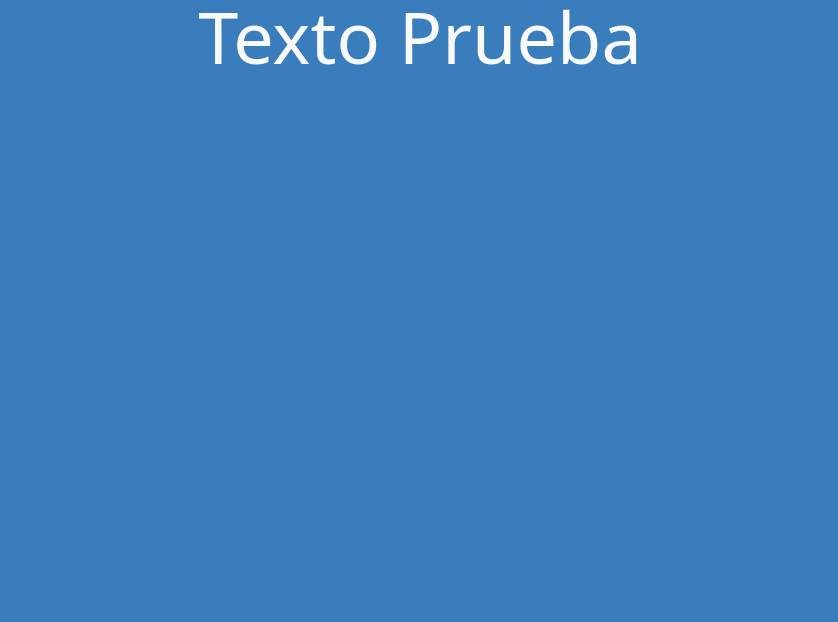
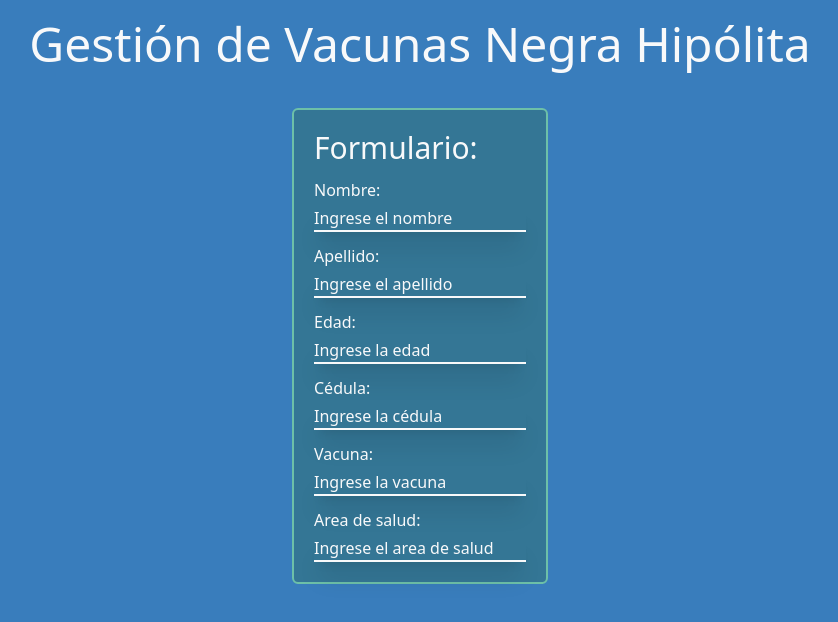
Before and after one commit to Jesus-Ort/Gestion-NH, a Vue app in the folder Frontend/: page / in a window 1280 px wide. Shown: the top 622 px of the page, without its empty margins (220-1058 px from the left). Built offline with nearby package versions, Linux system fonts and the light colour scheme.

Commit message:
version: 0.0.0.1 Frontend: Componente formulario realizado ( formato de prueba)
Backend: 0

```diff
--- a/Frontend/src/App.vue
+++ b/Frontend/src/App.vue
@@ -1,9 +1,10 @@
 <script setup>
-
+  import FormularioComponent from './components/FormularioComponent.vue';
 </script>
 
 <template>
-  <h1 class="text-medic-white-500 text-center text-7xl" >Texto Prueba</h1>
+  <h1 class="text-medic-white-500 text-center text-5xl mt-5" >Gestión de Vacunas Negra Hipólita</h1>
+  <FormularioComponent></FormularioComponent>
 </template>
 
 <style scoped>
--- a/Frontend/src/assets/main.css
+++ b/Frontend/src/assets/main.css
@@ -75,6 +75,6 @@
     --color-medic-coral-950: #240a00;
 }
 
-*{
+body{
     background-color: var(--color-medic-blue-400);
 }
--- /dev/null
+++ b/Frontend/src/components/FormularioComponent.vue
@@ -0,0 +1,61 @@
+<style scoped></style>
+
+<template>
+    <!-- Formulario para vacunar -->
+    <div class=" bg-medic-green-700/40 mx-auto p-5 mt-10
+    border-2 border-medic-green-400 rounded-md flex flex-col gap-3 w-64 ">
+
+        <p class="text-medic-white-500 text-3xl">Formulario:</p>
+
+        <!-- Nombre -->
+        <div class="flex flex-col gap-1">
+            <label for="Nombre" class="text-medic-white-500">Nombre: </label>
+            <input type="text"  name="Nombre" id="Nombre"
+            placeholder="Ingrese el nombre"
+            class="text-medic-white-500 outline-0 placeholder:text-medic-white-500 border-b-2 shadow-xl">
+        </div>
+
+        <!-- Apellido -->
+        <div class="flex flex-col gap-1">
+            <label for="Apellido" class="text-medic-white-500">Apellido: </label>
+            <input type="text"  name="Apellido" id="Apellido"
+            placeholder="Ingrese el apellido"
+            class="text-medic-white-500 outline-0 placeholder:text-medic-white-500 border-b-2 shadow-xl">
+        </div>
+
+        <!-- Edad -->
+        <div class="flex flex-col gap-1">
+            <label for="Edad" class="text-medic-white-500">Edad: </label>
+            <input type="text"  name="Edad" id="Edad"
+            placeholder="Ingrese la edad"
+            class="text-medic-white-500 outline-0 placeholder:text-medic-white-500 border-b-2 shadow-xl">
+        </div>
+
+        <!-- Cedula -->
+        <div class="flex flex-col gap-1">
+            <label for="Cedula" class="text-medic-white-500">Cédula: </label>
+            <input type="text"  name="Cedula" id="Cedula"
+            placeholder="Ingrese la cédula"
+            class="text-medic-white-500 outline-0 placeholder:text-medic-white-500 border-b-2 shadow-xl">
+        </div>
+
+        <!-- Vacuna -->
+        <div class="flex flex-col gap-1">
+            <label for="Vacuna" class="text-medic-white-500">Vacuna: </label>
+            <input type="text"  name="Vacuna" id="Vacuna"
+            placeholder="Ingrese la vacuna"
+            class="text-medic-white-500 outline-0 placeholder:text-medic-white-500 border-b-2 shadow-xl ">
+        </div>
+
+        <!-- Area Salud -->
+        <div class="flex flex-col gap-1">
+            <label for="Salud" class="text-medic-white-500">Area de salud: </label>
+            <input type="text"  name="Salud" id="Salud"
+            placeholder="Ingrese el area de salud"
+            class="text-medic-white-500 outline-0 placeholder:text-medic-white-500 border-b-2 shadow-xl ">
+        </div>
+    </div>
+</template>
+
+<script setup>
+</script>
```
